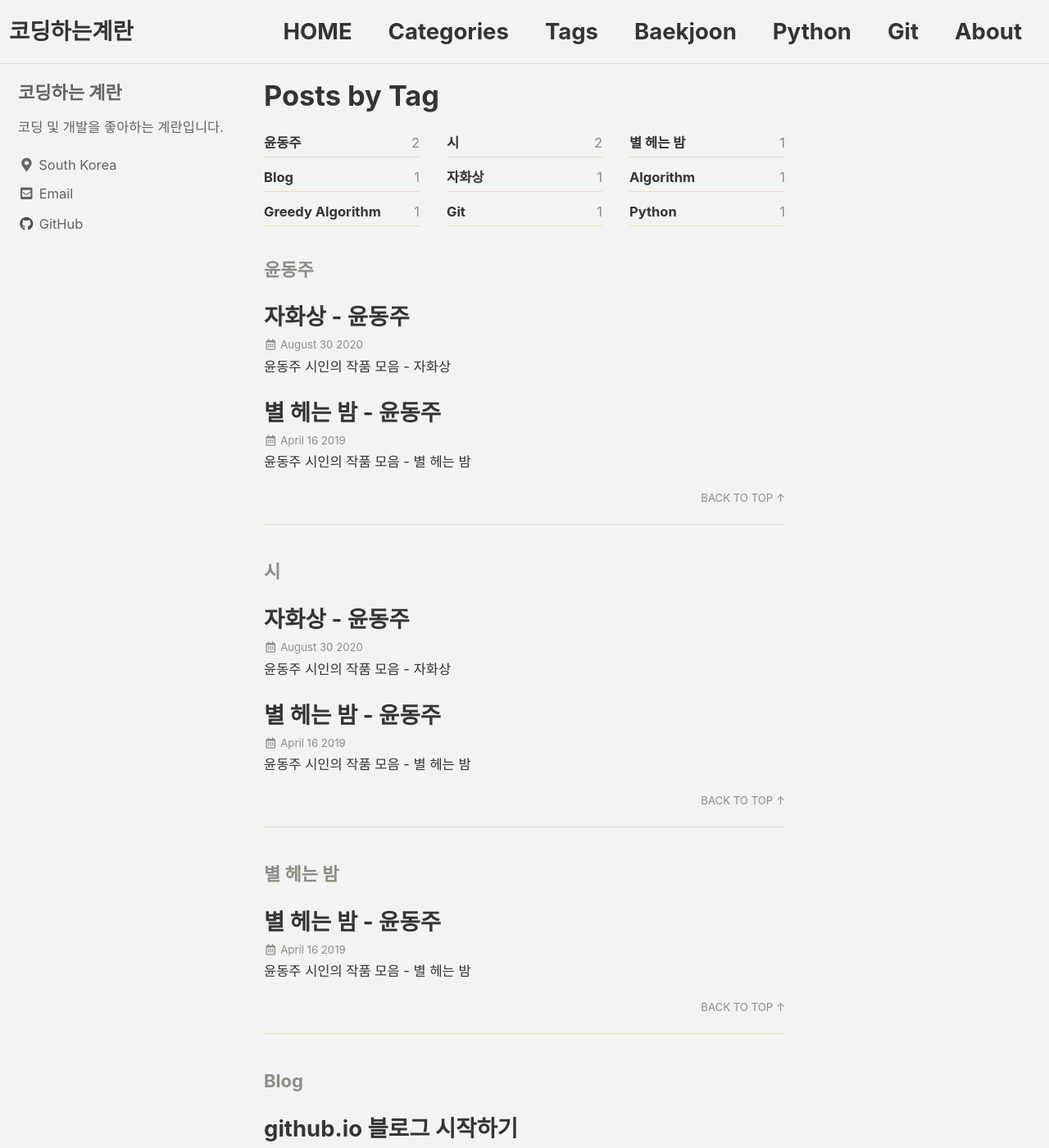
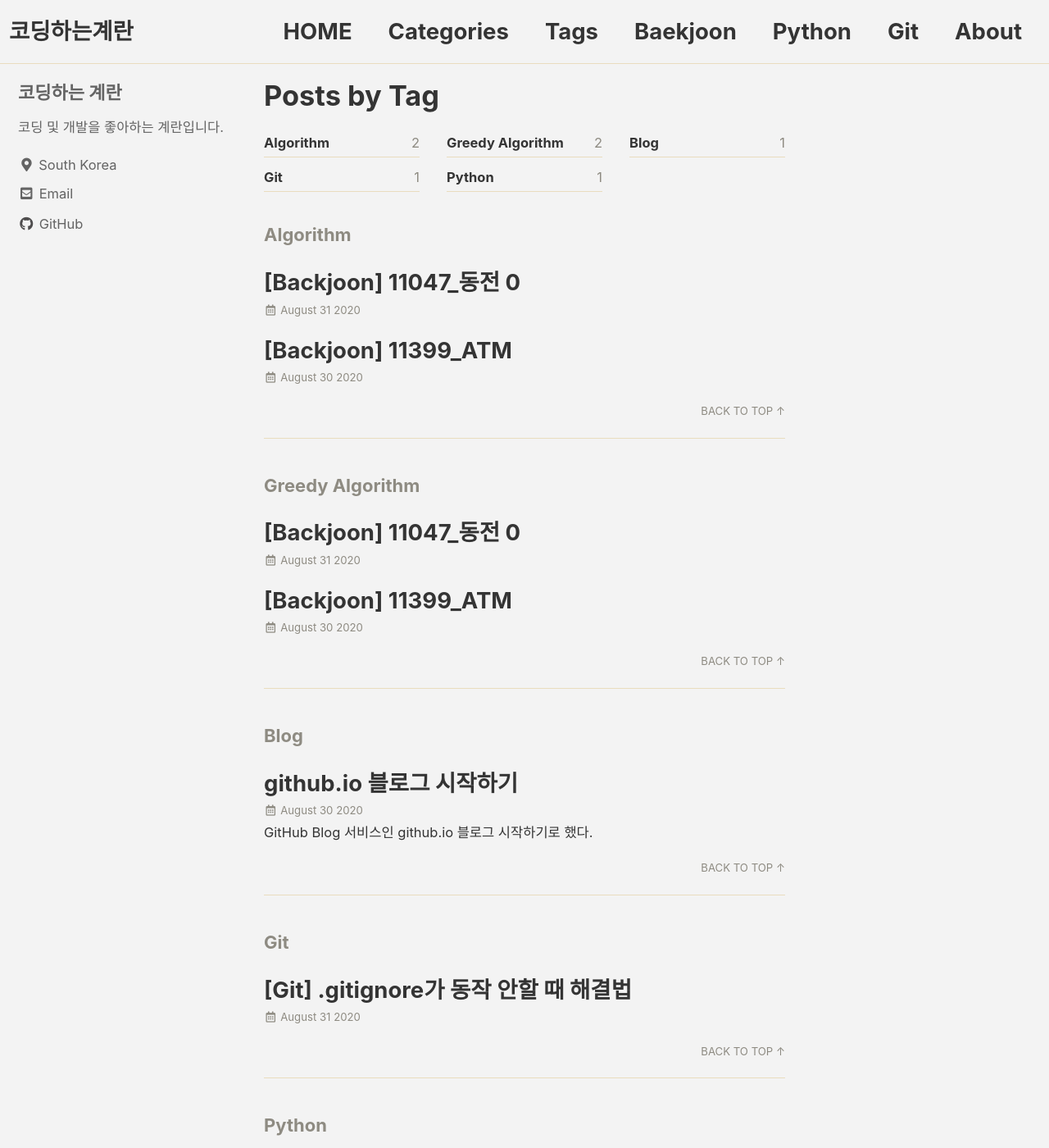
Before and after one commit to youjeonghan/youjeonghan.github.io, a Jekyll site: the page built from _pages/tag-archive.md, in a window 1280 px wide and 1400 px high. Shown: the whole window at 82% size. Built offline with Jekyll 4.4.1, drawn with Linux system fonts in a browser that asks for light colours; cached includes are drawn as plain includes; part of the change alters nothing that is shown; some of the changed text lies outside the part shown.

Commit message:
게시글 작성 (20.09.01)

````diff
--- a/_posts/2019-04-16-si-byul.md
+++ /dev/null
@@ -1,54 +0,0 @@
----
-title:  "별 헤는 밤 - 윤동주"
-excerpt: "윤동주 시인의 작품 모음 - 별 헤는 밤"
-
-categories:
-  - youndongju
-tags:
-  - 별 헤는 밤
-  - 윤동주
-  - 시
-last_modified_at: 2019-04-13T08:06:00-05:00
----
-
-별 헤는 밤
-
-계절이 지나가는 하늘에는
-가을로 가득 차 있습니다.
-
-나는 아무 걱정도 없이
-가을 속의 별들을 다 헤일 듯합니다.
-
-가슴 속에 하나 둘 새겨지는 별을
-이제 다 못 헤는 것은
-쉬이 아침이 오는 까닭이요,
-내일 밤이 남은 까닭이요,
-아직 나의 청춘이 다하지 않은 까닭입니다.
-
-별 하나에 추억과
-별 하나에 사랑과
-별 하나에 쓸쓸함과
-별 하나에 동경과
-별 하나에 시와
-별 하나에 어머니, 어머니,
-
-어머님, 나는 별 하나에 아름다운 말 한마디씩 불러봅니다. 소학교때 책상을 같이 했던 아이들의 이름과, 패, 경, 옥 이런 이국소녀들의 이름과 벌써 애기 어머니 된 계집애들의 이름과, 가난한 이웃사람들의 이름과, 비둘기, 강아지, 토끼, 노새, 노루, ｢프란시스․쟘｣ ｢라이너․마리아․릴케｣ 이런 시인의 이름을 불러봅니다.
-
-이네들은 너무나 멀리 있습니다.
-별이 아슬히 멀 듯이,
-
-어머님,
-그리고 당신은 멀리 북간도에 계십니다.
-
-나는 무엇인지 그리워
-이 많은 별빛이 나린 언덕 위에
-내 이름자를 써보고,
-흙으로 덮어 버리었습니다.
-
-딴은 밤을 새워 우는 벌레는
-부끄러운 이름을 슬퍼하는 까닭입니다.
-
-그러나 겨울이 지나고 나의 별에도 봄이 오면
-무덤 위에 파란 잔디가 피어나듯이
-내 이름자 묻힌 언덕 위에도
-자랑처럼 풀이 무성할 게외다.
--- a/_posts/2020-08-30-si-jahwasing.md
+++ /dev/null
@@ -1,31 +0,0 @@
----
-title:  "자화상 - 윤동주"
-excerpt: "윤동주 시인의 작품 모음 - 자화상"
-
-categories:
-  - youndongju
-tags:
-  - 자화상
-  - 윤동주
-  - 시
-last_modified_at: 2019-04-13T08:06:00-05:00
----
-
-
-자화상
-
-산모퉁이를 돌아 논가 외딴 우물을 홀로
-찾아가선 가만히 들여다봅니다.
-
-우물 속에는 달이 밝고 구름이 흐르고
-하늘이 펼치고 파아란 바람이 불고 가을이 있습니다.
-
-그리고 한 사나이가 있습니다.
-어쩐지 그 사나이가 미워져 돌아갑니다.
-
-돌아가다 생각하니 그 사나이가 가엾어집니다. 도로 가 들여다보니 사나이는 그대로 있습니다.
-
-다시 그 사나이가 미워져 돌아갑니다.
-돌아가다 생각하니 그 사나이가 그리워집니다.
-
-우물 속에는 달이 밝고 구름이 흐르고 하늘이 펼치고 파아란 바람이 불고 가을이 있고 추억처럼 사나이가 있습니다.
--- a/_posts/Backjoon/2020-08-30-11399_ATM.md
+++ b/_posts/Backjoon/2020-08-30-11399_ATM.md
@@ -1,5 +1,5 @@
 ---
-title:  "11399_ATM"
+title:  "[Backjoon] 11399_ATM"
 
 categories:
   - Baekjoon
@@ -10,8 +10,24 @@ tags:
 last_modified_at: 2020-08-30T08:06:00-05:00
 ---
 
-11399_ATM 문제
+![[Backjoon] 11399_ATM_1](C:\Users\win7\Documents\GitHub\youjeonghan.github.io\assets\images\[Backjoon] 11399_ATM_1.PNG)
 
-맞음
+![[Backjoon] 11399_ATM_2](C:\Users\win7\Documents\GitHub\youjeonghan.github.io\assets\images\[Backjoon] 11399_ATM_2.PNG)
 
-그리디 알고리즘
+<br>
+
+```python
+# 11399_ATM
+# 그리디 알고리즘
+
+n = int(input())
+time_list = list(map(int, input().split()))
+time_list.sort()							# 내림차순으로 정렬
+sum=0
+wait=0
+for i in range(0, n):
+    sum = sum + (wait + time_list[i])
+    wait = wait + time_list[i]
+
+print(sum)
+```
--- /dev/null
+++ b/_posts/Backjoon/2020-08-31-11047_Coin_0.md
@@ -0,0 +1,40 @@
+---
+title:  "[Backjoon] 11047_동전 0"
+
+categories:
+  - Baekjoon
+tags:
+  - Algorithm
+  - Greedy Algorithm
+
+last_modified_at: 2020-08-31T08:06:00-05:00
+---
+
+![2020-08-31-11047_Coin_0_1](C:\Users\win7\Documents\GitHub\youjeonghan.github.io\assets\images\2020-08-31-11047_Coin_0_1.PNG)
+
+![2020-08-31-11047_Coin_0_2](C:\Users\win7\Documents\GitHub\youjeonghan.github.io\assets\images\2020-08-31-11047_Coin_0_2.PNG)
+
+
+
+<br>
+
+```python
+# 11047_동전 0
+# 그리디 알고리즘
+
+n,k = map(int, input().split())
+cnt = 0
+coin = []
+
+for i in range(0, n):
+    coin.append(int(input()))
+
+for i in range(n-1, -1, -1):
+    if k == 0:
+        break
+    cnt = cnt + (k // coin[i])
+    k = k % coin[i]
+
+print(cnt)
+
+```
````
Also changed, not shown: assets/images/2020-08-31-11047_Coin_0_1.PNG (added), assets/images/2020-08-31-11047_Coin_0_2.PNG (added), assets/images/[Backjoon] 11399_ATM_1.PNG (added), assets/images/[Backjoon] 11399_ATM_2.PNG (added).
